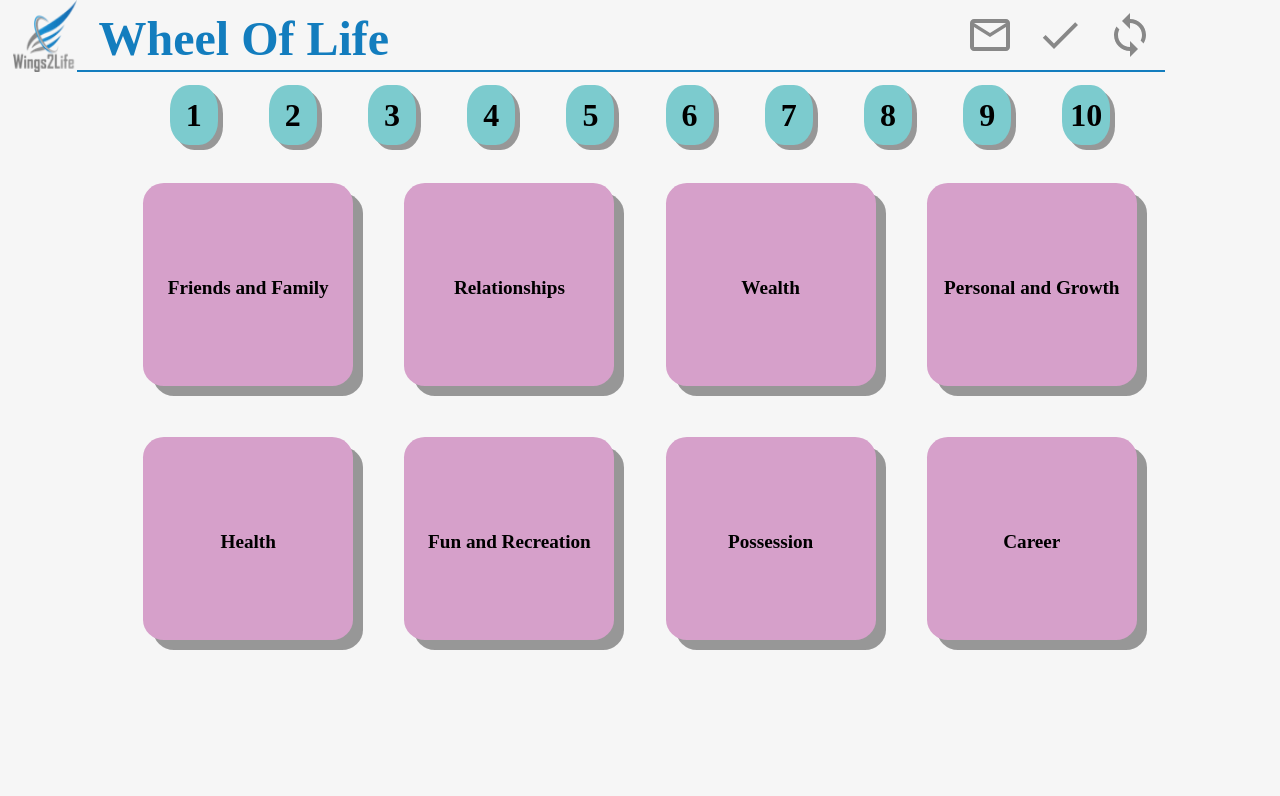
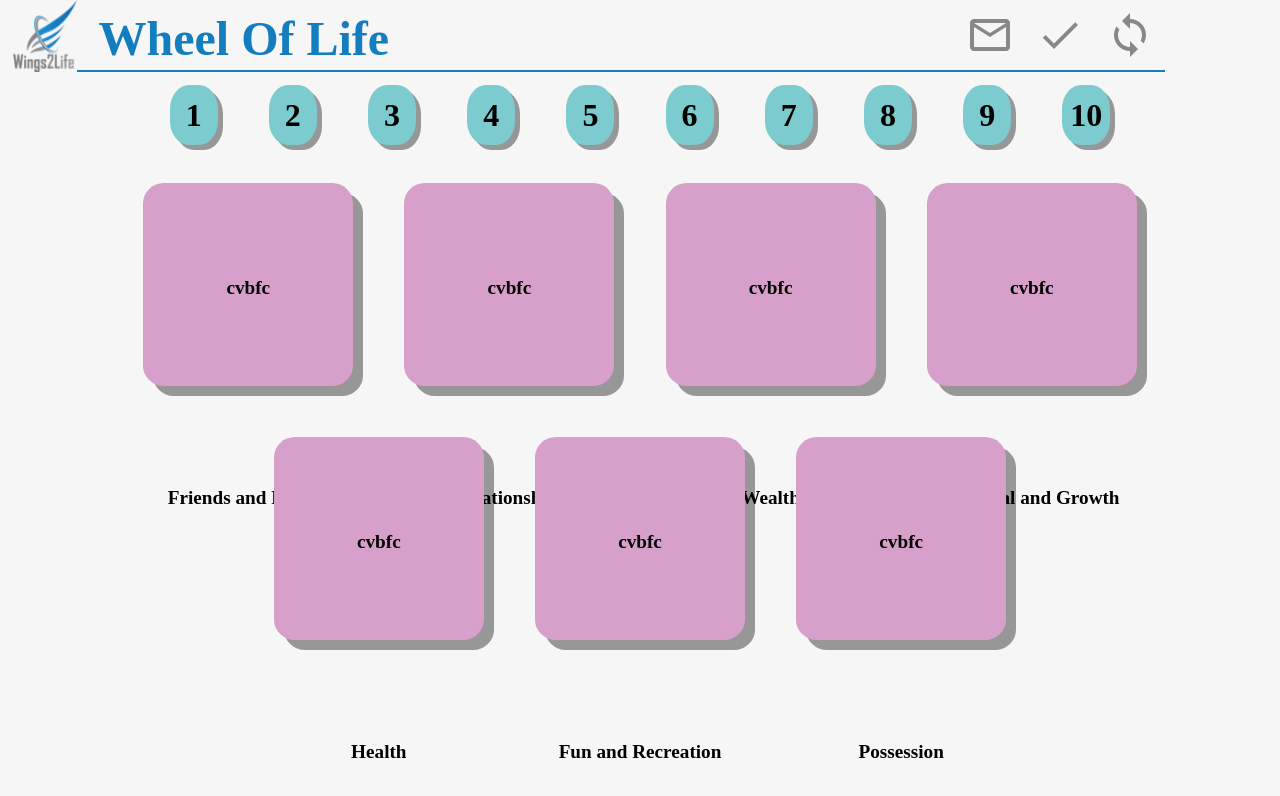
Before and after one commit to MUKESHYADAV833/wheel-of-life-react, a React (Create React App) app: page / in a window 1280 px wide. Shown: the top 796 px of the page. Built offline with nearby package versions, Linux system fonts and the light colour scheme.

Commit message:
working on drop function

```diff
--- a/src/new.js
+++ b/src/new.js
@@ -55,7 +55,7 @@ class DragDrop extends React.Component {
         { no: 7, text: "Possession" },
         { no: 8, text: "Career" }
       ],
-      leftContainer: []
+      container: ["","","","","","","",""]
     }
   }
 
@@ -63,23 +63,26 @@ class DragDrop extends React.Component {
     e.dataTransfer.dropEffect = "move";
     e.dataTransfer.setData("text/plain", v);
     const data = e.dataTransfer.getData("text/plain");
-    let { leftContainer } = this.state;
-    leftContainer.push(data);
-    this.setState({ leftContainer });
+    let { container } = this.state;
+    container.push(data);
+    this.setState({ container });
   }
 
   allowDrop = ev => {
     ev.preventDefault();
   }
 
-  onDropTop = (e, id) => {
-    e.preventDefault();
-  }
+  // onDropTop = (e, props) => {
+  //   e.preventDefault();
+  //   console.log("id:" +props.key+ "i:" +props.i);
+  // }
+
   render() {
-    const { items, leftContainer, texts1, ids } = this.state;
-    var tempHtml=[];
-    for( var i = 0 ; i < texts1.length ; i++ ){
-      tempHtml.push(<div id={i+1} className="tile" onDragOver={this.allowDrop} onDrop={(e) => this.onDropTop(e, this.state.ids)}>
+    const { items, container, texts1, id } = this.state;
+    var tempHtml = [];
+    for (var i = 0; i < texts1.length-1; i++) {
+      tempHtml.push(<div key={this.state.texts1[i].no} className="tile" onDragOver={this.allowDrop} onDrop={(e) => this.onDropTop(e)}>
+        <div id={i}>cvbfc</div>
         {this.state.texts1[i].text}
       </div>)
     }
@@ -95,7 +98,7 @@ class DragDrop extends React.Component {
         </div>
         <div className="parent">
           {/* {
-            leftContainer.map(itm => {
+            container.map(itm => {
               return (
                 <div className="num">
                   {itm}
```
Lines whose indentation alone changed are shown as unchanged.
